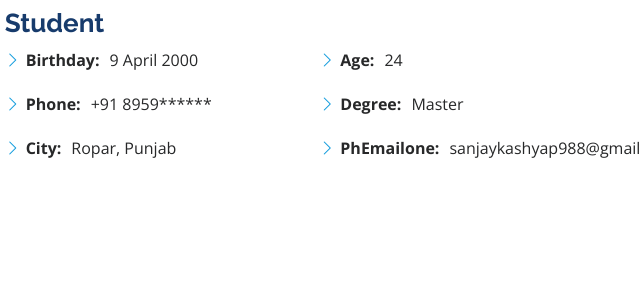
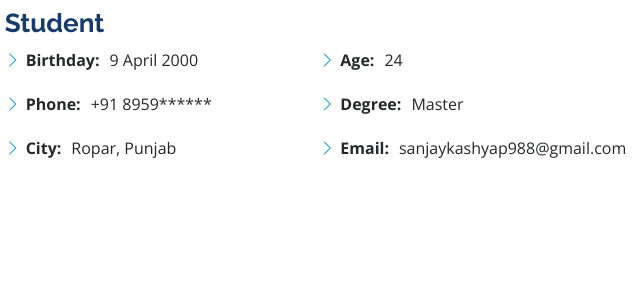
Before and after one commit to i-sanjay-kashyap/Website, a plain HTML site: page index.html in a window 1280 px wide. Shown: the part 1080-1381 px from the top of the page, 640-1280 px from the left. Drawn offline with nearby package versions, Linux system fonts and the light colour scheme.

Commit message:
Update index.html

```diff
--- a/index.html
+++ b/index.html
@@ -10,7 +10,7 @@
   <meta content="" name="keywords">
 
   <!-- Favicons -->
-  <link href="assets/img/favicon.png" rel="icon">
+<!--  <link href="assets/img/favicon.png" rel="icon"> -->
   <link href="assets/img/apple-touch-icon.png" rel="apple-touch-icon">
 
   <!-- Google Fonts -->
@@ -44,9 +44,6 @@
         <h1 class="text-light"><a href="index.html">Sanjay Kashyap</a></h1>
         <div class="social-links mt-3 text-center">
           <a href="#" class="Github"><i class="bx bxl-github"></i></a>
-          <!-- <a href="#" class="Leetcode"><i class="bx bxl-leetcode"></i></a> -->
-          <!-- <a href="#" class="instagram"><i class="bx bxl-instagram"></i></a> -->
-          <!-- <a href="#" class="google-plus"><i class="bx bxl-skype"></i></a> -->
           <a href="#" class="linkedin"><i class="bx bxl-linkedin"></i></a>
         </div>
       </div>
@@ -56,9 +53,7 @@
           <li><a href="#hero" class="nav-link scrollto active"><i class="bx bx-home"></i> <span>Home</span></a></li>
           <li><a href="#about" class="nav-link scrollto"><i class="bx bx-user"></i> <span>About</span></a></li>
           <li><a href="#resume" class="nav-link scrollto"><i class="bx bx-file-blank"></i> <span>Resume</span></a></li>
-          <!-- <li><a href="#portfolio" class="nav-link scrollto"><i class="bx bx-book-content"></i> <span>Portfolio</span></a></li>
-          <li><a href="#services" class="nav-link scrollto"><i class="bx bx-server"></i> <span>Services</span></a></li>
-          <li><a href="#contact" class="nav-link scrollto"><i class="bx bx-envelope"></i> <span>Contact</span></a></li> -->
+
         </ul>
       </nav><!-- .nav-menu -->
     </div>
@@ -89,15 +84,11 @@
           </div>
           <div class="col-lg-8 pt-4 pt-lg-0 content" data-aos="fade-left">
             <h3>Student</h3>
-            <!-- <p class="fst-italic">
-              Lorem ipsum dolor sit amet, consectetur adipiscing elit, sed do eiusmod tempor incididunt ut labore et dolore
-              magna aliqua.
-            </p> -->
+
             <div class="row">
               <div class="col-lg-6">
                 <ul>
                   <li><i class="bi bi-chevron-right"></i> <strong>Birthday:</strong> <span>9 April 2000</span></li>
-                  <!-- <li><i class="bi bi-chevron-right"></i> <strong>Website:</strong> <span>www.example.com</span></li> -->
                   <li><i class="bi bi-chevron-right"></i> <strong>Phone:</strong> <span>+91 8959******</span></li>
                   <li><i class="bi bi-chevron-right"></i> <strong>City:</strong> <span>Ropar, Punjab</span></li>
                 </ul>
@@ -106,15 +97,12 @@
                 <ul>
                   <li><i class="bi bi-chevron-right"></i> <strong>Age:</strong> <span>24</span></li>
                   <li><i class="bi bi-chevron-right"></i> <strong>Degree:</strong> <span>Master</span></li>
-                  <li><i class="bi bi-chevron-right"></i> <strong>PhEmailone:</strong> <span>sanjaykashyap988@gmail.com</span></li>
-                  <!-- <li><i class="bi bi-chevron-right"></i> <strong>Freelance:</strong> <span>Available</span></li> -->
+                  <li><i class="bi bi-chevron-right"></i> <strong>Email:</strong> <span>sanjaykashyap988@gmail.com</span></li>
+
                 </ul>
               </div>
             </div>
-            <!-- <p>
-              Officiis eligendi itaque labore et dolorum mollitia officiis optio vero. Quisquam sunt adipisci omnis et ut. Nulla accusantium dolor incidunt officia tempore. Et eius omnis.
-              Cupiditate ut dicta maxime officiis quidem quia. Sed et consectetur qui quia repellendus itaque neque. Aliquid amet quidem ut quaerat cupiditate. Ab et eum qui repellendus omnis culpa magni laudantium dolores.
-            </p> -->
+
           </div>
         </div>
 
@@ -127,7 +115,6 @@
 
         <div class="section-title">
           <h2>Skills</h2>
-          <!-- <p>Magnam dolores commodi suscipit. Necessitatibus eius consequatur ex aliquid fuga eum quidem. Sit sint consectetur velit. Quisquam quos quisquam cupiditate. Et nemo qui impedit suscipit alias ea. Quia fugiat sit in iste officiis commodi quidem hic quas.</p> -->
         </div>
 
         <div class="row skills-content">
@@ -193,20 +180,11 @@
 
         <div class="section-title">
           <h2>Resume</h2>
-          <!-- <p>Magnam dolores commodi suscipit. Necessitatibus eius consequatur ex aliquid fuga eum quidem. Sit sint consectetur velit. Quisquam quos quisquam cupiditate. Et nemo qui impedit suscipit alias ea. Quia fugiat sit in iste officiis commodi quidem hic quas.</p> -->
-        </div>
+          </div>
 
         <div class="row">
           <div class="col-lg-6" data-aos="fade-up">
-            <!-- <h3 class="resume-title">Sumary</h3> -->
-            <!-- <div class="resume-item pb-0"> -->
-              <!-- <h4>Sanjay Kashyap</h4> -->
-              <!-- <p><em>Innovative and deadline-driven .</em></p>
-              <ul>
-                <li>Portland par 127,Orlando, FL</li>
-                <li>(123) 456-7891</li>
-                <li>alice.barkley@example.com</li>
-              </ul> -->
+
             </div>
 
             <h3 class="resume-title">Education</h3>
@@ -214,39 +192,16 @@
               <h4>Master of Technology</h4>
               <h5>2023 - 2025</h5>
               <p><em>Indian Institute of Technology, Ropar</em></p>
-              <!-- <p>Qui deserunt veniam. Et sed aliquam labore tempore sed quisquam iusto autem sit. Ea vero voluptatum qui ut dignissimos deleniti nerada porti sand markend</p> -->
-            </div>
+              </div>
             <div class="resume-item">
               <h4>Bachelor of Technology</h4>
               <h5>2018 - 2022</h5>
               <p><em>Government Engineering College, Bilaspur</em></p>
-              <!-- <p>Quia nobis sequi est occaecati aut. Repudiandae et iusto quae reiciendis et quis Eius vel ratione eius unde vitae rerum voluptates asperiores voluptatem Earum molestiae consequatur neque etlon sader mart dila</p> -->
-            </div>
+              </div>
           </div>
           <div class="col-lg-6" data-aos="fade-up" data-aos-delay="100">
             <h3 class="resume-title">Professional Experience</h3>
-            <!-- <div class="resume-item">
-              <h4>Senior graphic design specialist</h4>
-              <h5>2019 - Present</h5>
-              <p><em>Experion, New York, NY </em></p>
-              <ul>
-                <li>Lead in the design, development, and implementation of the graphic, layout, and production communication materials</li>
-                <li>Delegate tasks to the 7 members of the design team and provide counsel on all aspects of the project. </li>
-                <li>Supervise the assessment of all graphic materials in order to ensure quality and accuracy of the design</li>
-                <li>Oversee the efficient use of production project budgets ranging from $2,000 - $25,000</li>
-              </ul>
-            </div> -->
-            <!-- <div class="resume-item">
-              <h4>Graphic design specialist</h4>
-              <h5>2017 - 2018</h5>
-              <p><em>Stepping Stone Advertising, New York, NY</em></p>
-              <ul>
-                <li>Developed numerous marketing programs (logos, brochures,infographics, presentations, and advertisements).</li>
-                <li>Managed up to 5 projects or tasks at a given time while under pressure</li>
-                <li>Recommended and consulted with clients on the most appropriate graphic design</li>
-                <li>Created 4+ design presentations and proposals a month for clients and account managers</li>
-              </ul>
-            </div> -->
+
           </div>
         </div>
 
```
